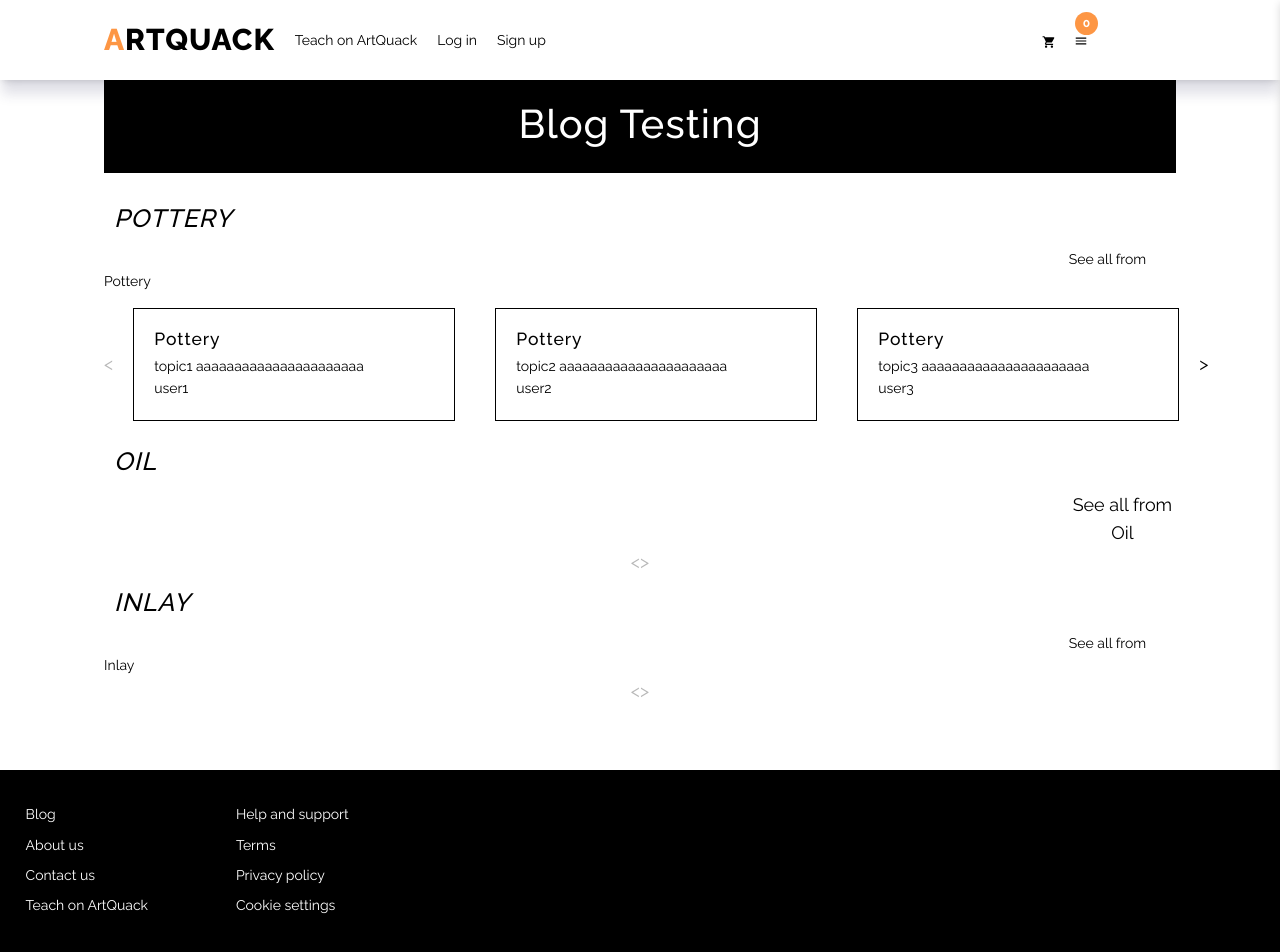
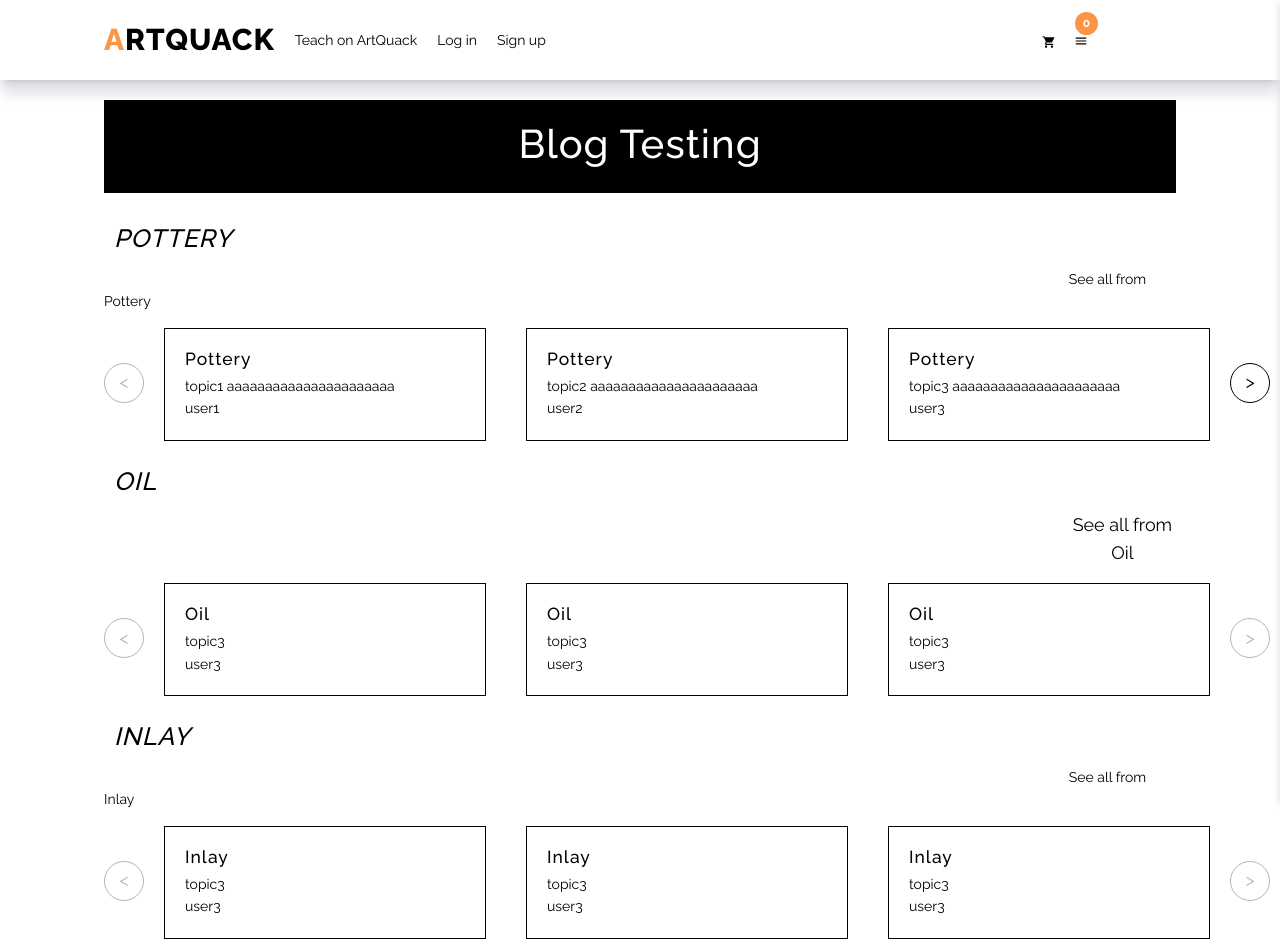
Before and after one commit to tlinh-something/ArtQuack-project_FE, a React (Vite) app in the folder half_fe/: page /BlogPage in a window 1280 px wide. Shown: the top 952 px of the page. Built offline with nearby package versions, Linux system fonts and the light colour scheme.

Commit message:
Blog little fix, added more data

```diff
--- a/half_fe/src/components/Blog/Blog.css
+++ b/half_fe/src/components/Blog/Blog.css
@@ -15,10 +15,11 @@
     padding: 20px;
     background-color: black;
     color: white;
-
+    margin-top: 20px;
 }
 .blogs-list-top h4{
     font-size: 40px;
+
 }
 
 .cate-title h2{
@@ -41,3 +42,14 @@
 .post-carousel{
     margin: 0 auto;
 }
+.scroll-post{
+    width: 40px;
+    height: 40px;
+    margin-top: 50px;
+    border-radius: 50%;
+    border-style: solid;
+    border-width: 1px;
+}
+.post-container{
+    transition: transform 0.5s ease;
+}
--- a/half_fe/src/components/Blog/BlogData.jsx
+++ b/half_fe/src/components/Blog/BlogData.jsx
@@ -1,87 +1,101 @@
-const blogs=[
+const blogs = [
   {
     postID: "post1",
     userRoleID: "user1",
     cateID: "pottery",
     title: "topic1 aaaaaaaaaaaaaaaaaaaaaa",
-    content: "Part three – the essential skills that mark out a real pro"
+    content: "Part three – the essential skills that mark out a real pro",
   },
   {
     postID: "post2",
     userRoleID: "user2",
     cateID: "pottery",
     title: "topic2 aaaaaaaaaaaaaaaaaaaaaa",
-    content: "Part three – the essential skills that mark out a real pro"
+    content: "Part three – the essential skills that mark out a real pro",
   },
   {
     postID: "post3",
     userRoleID: "user3",
     cateID: "pottery",
     title: "topic3 aaaaaaaaaaaaaaaaaaaaaa",
-    content: "Part three – the essential skills that mark out a real pro"
+    content: "Part three – the essential skills that mark out a real pro",
   },
   {
     postID: "post4",
     userRoleID: "user3",
     cateID: "pottery",
     title: "topic3",
-        content: "Part three – the essential skills that mark out a real pro"
+    content: "Part three – the essential skills that mark out a real pro",
   },
   {
     postID: "post5",
     userRoleID: "user3",
     cateID: "pottery",
     title: "topic3",
-    content: "Part three – the essential skills that mark out a real pro"
+    content: "Part three – the essential skills that mark out a real pro",
   },
   {
     postID: "post6",
     userRoleID: "user3",
     cateID: "pottery",
     title: "topic3",
-                content: "Part three – the essential skills that mark out a real pro"
+    content: "Part three – the essential skills that mark out a real pro",
   },
   {
     postID: "post12",
     userRoleID: "user1",
     cateID: "pottery",
     title: "topic1",
-                    content: "Part three – the essential skills that mark out a real pro"
+    content: "Part three – the essential skills that mark out a real pro",
   },
   {
     postID: "post23",
     userRoleID: "user2",
     cateID: "pottery",
     title: "topic2",
-                        content: "Part three – the essential skills that mark out a real pro"
+    content: "Part three – the essential skills that mark out a real pro",
+  },
+  {
+    postID: "post13",
+    userRoleID: "user3",
+    cateID: "oil",
+    title: "topic3",
+    content: "Part three – the essential skills that mark out a real pro",
+  },
+  {
+    postID: "post32",
+    userRoleID: "user3",
+    cateID: "oil",
+    title: "topic3",
+    content: "Part three – the essential skills that mark out a real pro",
+  },
+  {
+    postID: "post73",
+    userRoleID: "user3",
+    cateID: "oil",
+    title: "topic3",
+    content: "Part three – the essential skills that mark out a real pro",
   },
   {
     postID: "post3",
     userRoleID: "user3",
-                    cateID: "cate3",
+    cateID: "inlay",
     title: "topic3",
-                    content: "Part three – the essential skills that mark out a real pro"
+    content: "Part three – the essential skills that mark out a real pro",
   },
   {
     postID: "post3",
     userRoleID: "user3",
-                        cateID: "cate3",
+    cateID: "inlay",
     title: "topic3",
-                        content: "Part three – the essential skills that mark out a real pro"
+    content: "Part three – the essential skills that mark out a real pro",
   },
   {
     postID: "post3",
     userRoleID: "user3",
-                            cateID: "cate3",
+    cateID: "inlay",
     title: "topic3",
-                            content: "Part three – the essential skills that mark out a real pro"
-                            },
-                            {
-                                postID: "post3",
-                                userRoleID: "user3",
-                                cateID: "cate3",
-                                title: "topic3",
-                                content: "Part three – the essential skills that mark out a real pro"
+    content: "Part three – the essential skills that mark out a real pro",
   },
 ];
 export default blogs;
--- a/half_fe/src/components/Blog/BlogList.jsx
+++ b/half_fe/src/components/Blog/BlogList.jsx
@@ -39,16 +39,16 @@ const BlogList = ()=> {
 
         return (
           <div className="post-carousel">
-            <div style={{ display: 'flex', flexDirection: 'row' }}>
-            <button onClick={handlePrev} disabled={startIndex === 0}>
+            <div style={{ display: 'flex', flexDirection: 'row' ,transition: 'margin 0.5s ease'}}>
+            <button className="scroll-post" onClick={handlePrev} disabled={startIndex === 0}>
               {'<'}
             </button>
             {currentData.map((item, index) => (
-                <div key={index} style={{ display: 'flex', justifyContent: 'center', alignItems: 'center', border: '1px solid black', margin: '15px 20px', padding: '10px' }}>
+                <div className="post-container" key={index} style={{ display: 'flex', justifyContent: 'center', alignItems: 'center', border: '1px solid black', margin: '15px 20px', padding: '10px' }}>
                     {item}
                 </div>
             ))}
-            <button onClick={handleNext} disabled={startIndex + 3 >= data.length}>
+            <button className="scroll-post" onClick={handleNext} disabled={startIndex + 3 >= data.length}>
               {'>'}
             </button>
             </div>
```
Lines whose indentation alone changed are shown as unchanged.
